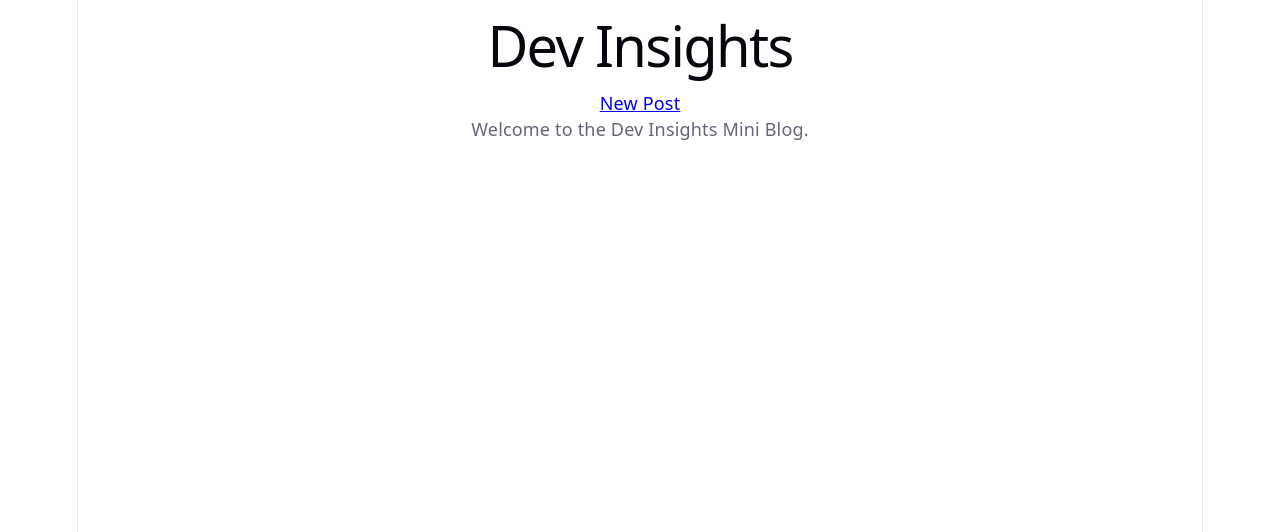
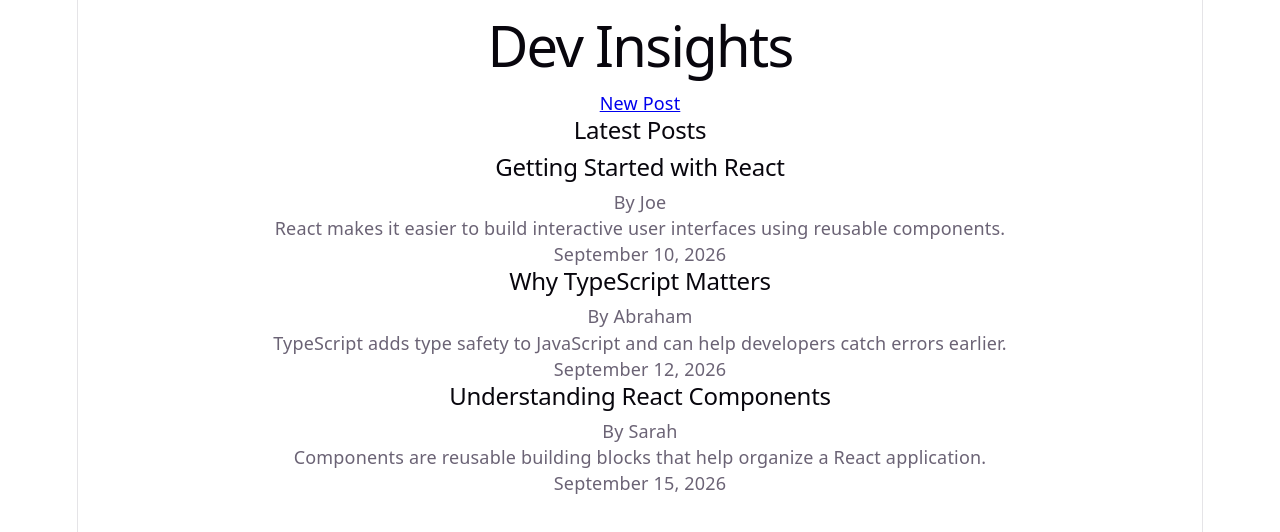
Before and after one commit to AgertuDA/f1_mini_blog, a React (Vite) app in the folder mini-blog/: page / in a window 1280 px wide. Shown: the top 532 px of the page. Built offline with nearby package versions, Linux system fonts and the light colour scheme.

Commit message:
feat: add PostList with typed blog posts

```diff
--- a/mini-blog/src/App.tsx
+++ b/mini-blog/src/App.tsx
@@ -1,11 +1,12 @@
 import Header from "./components/Header";
+import PostList from "./components/PostList";
 
 function App() {
   return (
     <div>
       <Header />
 
-      <p>Welcome to the Dev Insights Mini Blog.</p>
+      <PostList />
     </div>
   );
 }
--- /dev/null
+++ b/mini-blog/src/components/PostList.tsx
@@ -0,0 +1,43 @@
+import Post from "./Post";
+import type { Post as PostType } from "../types/post";
+
+const posts: PostType[] = [
+  {
+    id: 1,
+    title: "Getting Started with React",
+    author: "Joe",
+    content:
+      "React makes it easier to build interactive user interfaces using reusable components.",
+    date: "September 10, 2026",
+  },
+  {
+    id: 2,
+    title: "Why TypeScript Matters",
+    author: "Abraham",
+    content:
+      "TypeScript adds type safety to JavaScript and can help developers catch errors earlier.",
+    date: "September 12, 2026",
+  },
+  {
+    id: 3,
+    title: "Understanding React Components",
+    author: "Sarah",
+    content:
+      "Components are reusable building blocks that help organize a React application.",
+    date: "September 15, 2026",
+  },
+];
+
+function PostList() {
+  return (
+    <main>
+      <h2>Latest Posts</h2>
+
+      {posts.map((post) => (
+        <Post key={post.id} post={post} />
+      ))}
+    </main>
+  );
+}
+
+export default PostList;
```
